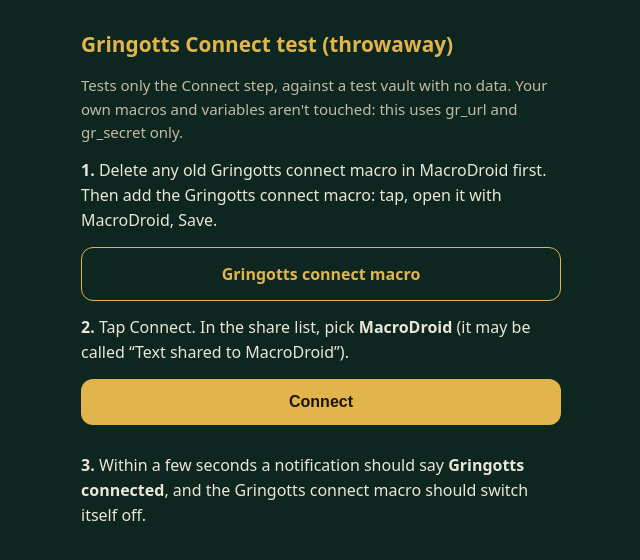
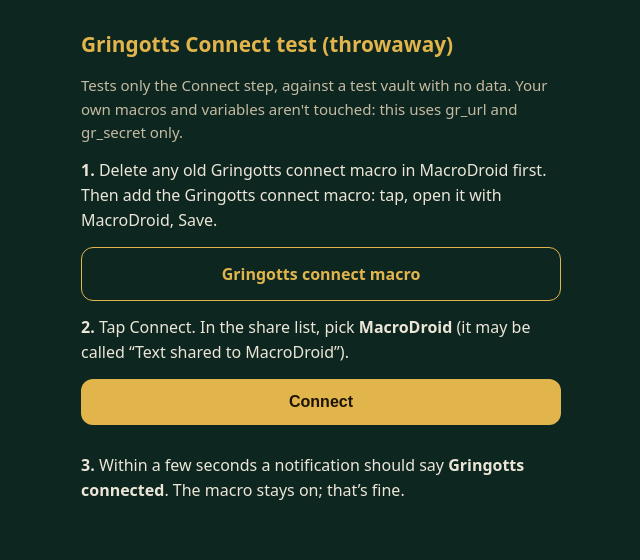
Before and after one commit to Raag0511/gringotts, a plain HTML site: page connect-test.html in a window 1280 px wide. Shown: the whole page, without its empty margins (319-959 px from the left). Drawn offline with Linux system fonts and the light colour scheme.

Commit message:
Connect macro: stays on

```diff
--- a/connect-test.html
+++ b/connect-test.html
@@ -23,7 +23,7 @@
   <p><b>2.</b> Tap Connect. In the share list, pick <b>MacroDroid</b> (it may be called “Text shared to MacroDroid”).</p>
   <button class="btn" style="border:0;width:100%;font-size:16px" onclick="go()">Connect</button>
   <p id="m" class="muted"></p>
-  <p><b>3.</b> Within a few seconds a notification should say <b>Gringotts connected</b>, and the Gringotts connect macro should switch itself off.</p>
+  <p><b>3.</b> Within a few seconds a notification should say <b>Gringotts connected</b>. The macro stays on; that’s fine.</p>
 </main>
 <script>
 var CODE='gr~https://script.google.com/macros/s/AKfycbzFDz8kLwEaoNrOQugG6UyR_0DmgqXISGHfNWg4qK4BvVmONrB3RtXvYBgNMQo47xkH/exec~feedfacefeedfacefeedfacefeedface~end';
```
Also changed, not shown: 1 other file.
